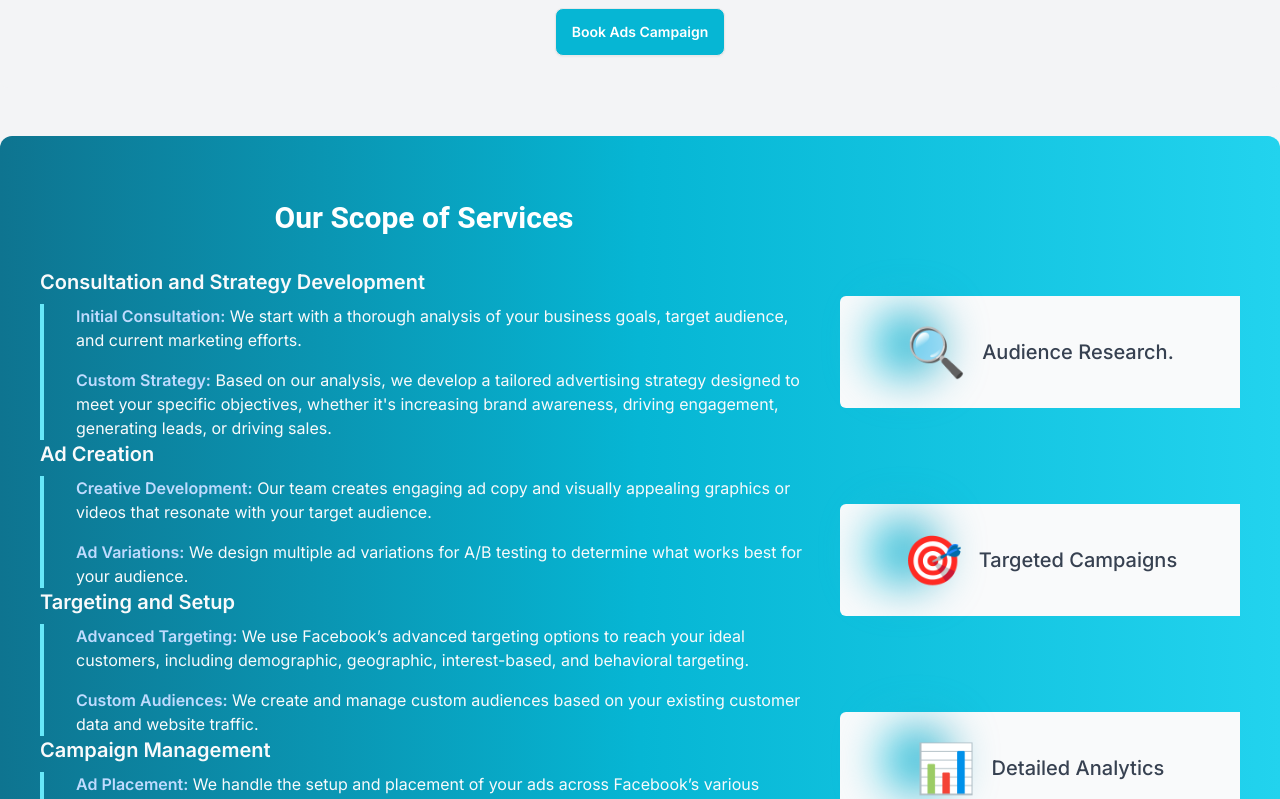
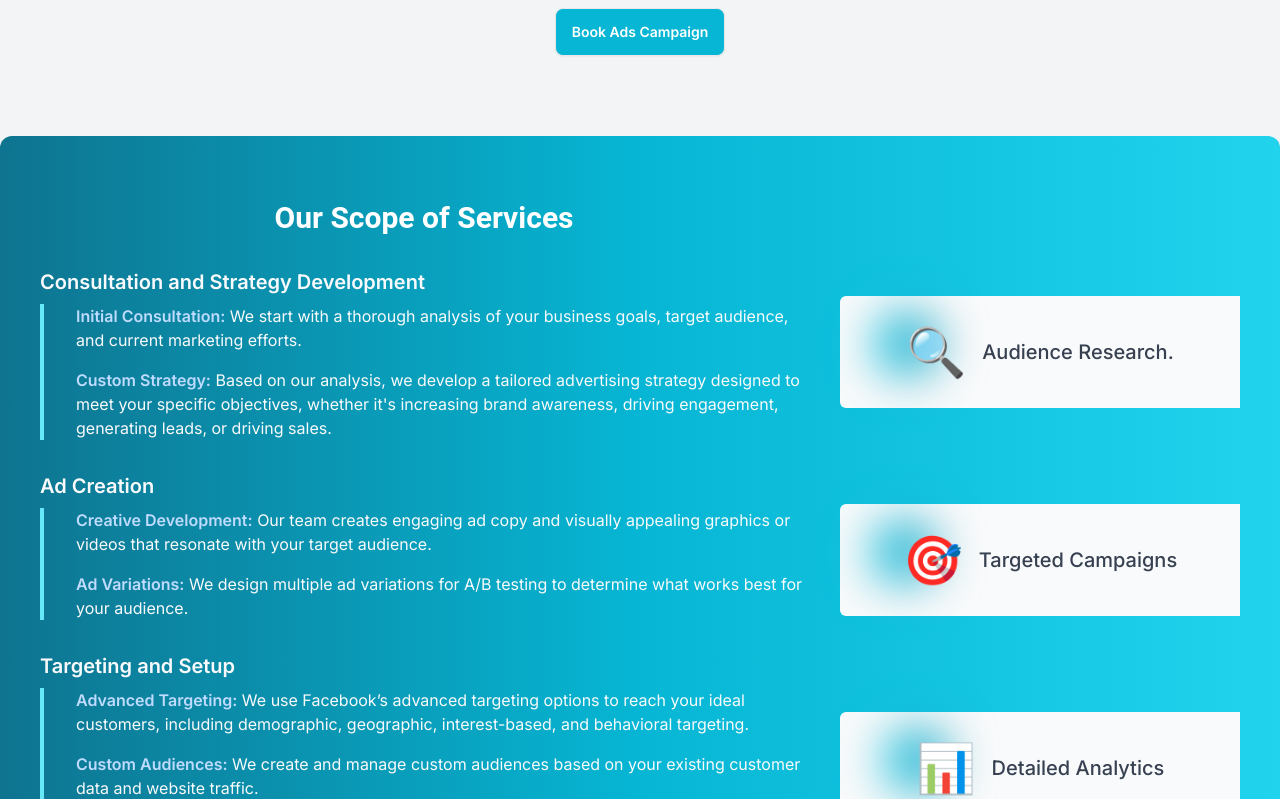
Before and after one commit to elijahkelechi/mlb_frontend, a React (Vite) app: page /social_media_ads in a window 1280 px wide. Shown: the part 1120-1919 px from the top of the page. Built offline with nearby package versions, Linux system fonts and the light colour scheme.

Commit message:
I commit

```diff
--- a/src/pages/SocialAds/AdsPage.jsx
+++ b/src/pages/SocialAds/AdsPage.jsx
@@ -116,14 +116,14 @@ const AdsPage = () => {
           initial={{ opacity: 0 }}
           animate={{ opacity: 1 }}
           transition={{ duration: 0.6 }}
-          className="md:py-16 lg:w-full  bg-gradient-to-r lg:grid lg:grid-cols-12 from-cyan-700 via-cyan-500 to-cyan-400 text-gray-50 rounded-xl shadow-lg p-10 mb-12"
+          className="md:py-16 lg:w-full bg-cyan-600 md:bg-gradient-to-r lg:grid lg:grid-cols-12 from-cyan-700 via-cyan-500 to-cyan-400 text-gray-50 rounded-xl shadow-lg p-10 mb-12"
         >
-          <div className="col-span-8 flex-col w-full pr-8">
+          <div className="col-span-8 flex-col w-full pr-8 ">
             {" "}
             <h2 className="text-3xl font-heading font-bold mb-8 text-center text-white">
               Our Scope of Services
             </h2>
-            <ul className="">
+            <ul className="space-y-8">
               <li>
                 <h3 className="font-bold text-xl mb-2">
                   Consultation and Strategy Development
```
